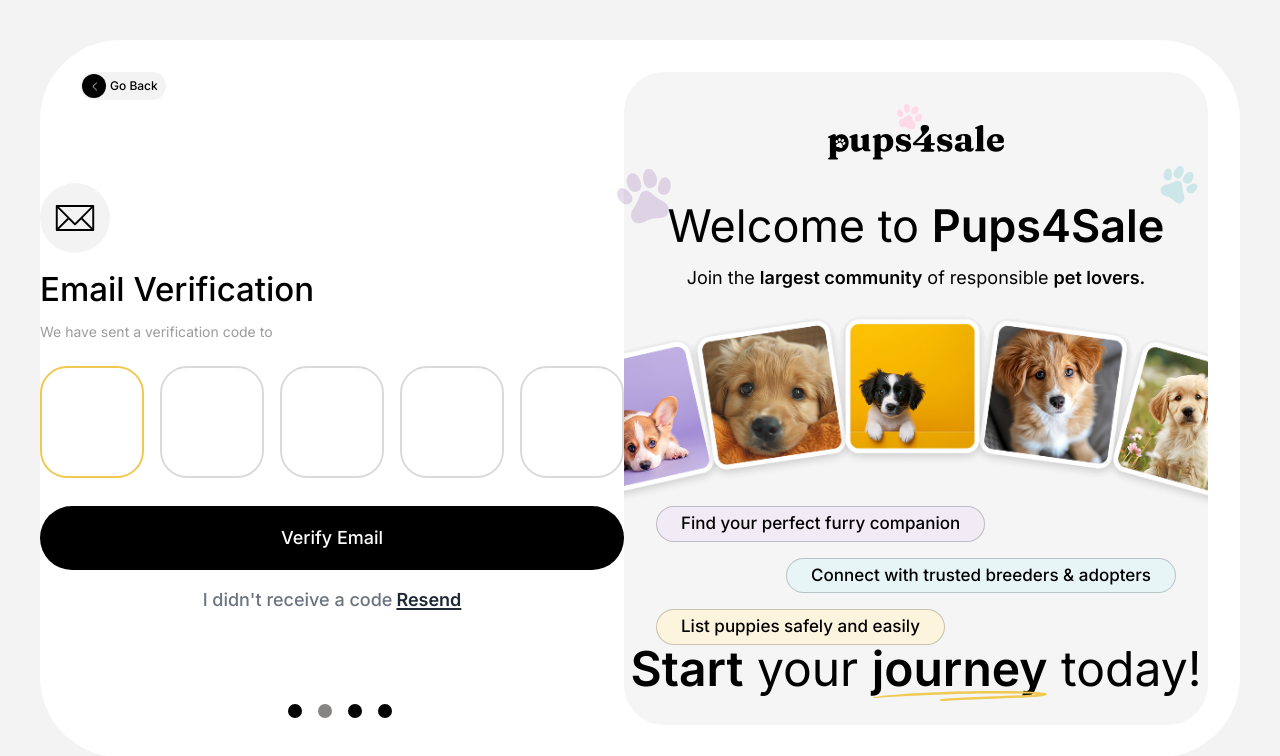
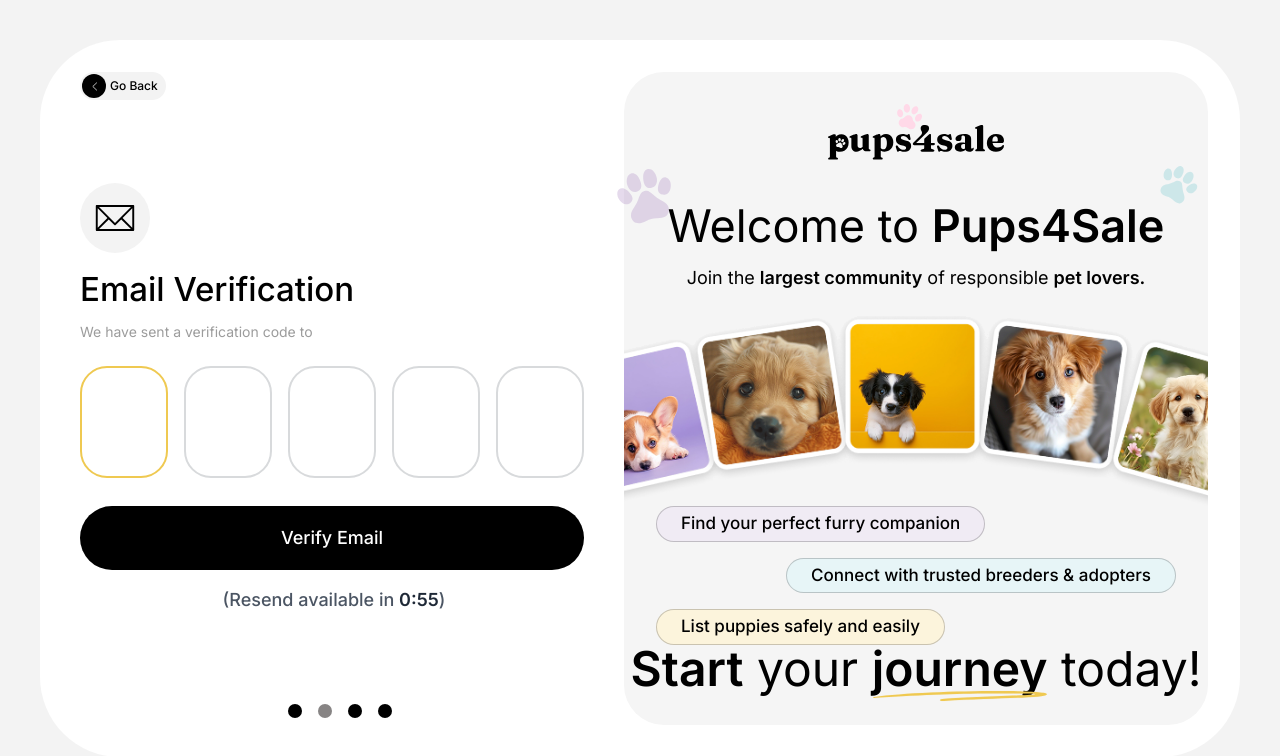
Before and after one commit to munish176081/next-frontend, a Next.js app: page /auth/verify-email in a window 1280 px wide. Shown: the top 756 px of the page. Built offline with nearby package versions, Linux system fonts and the light colour scheme; no server answers.

Commit message:
updated code with signin

```diff
--- a/app/(pages)/auth/verify-email/_components/verify-email-page.tsx
+++ b/app/(pages)/auth/verify-email/_components/verify-email-page.tsx
@@ -198,7 +198,7 @@
           </div>
         )}
 
-        <div className={`${noshow ? 'w-full mx-auto max-w-[600px]' : 'w-1/2'} h-full flex flex-col items-start text-xs max-md:w-full max-md:px-0 my-auto max-md:pt-4`}>
+        <div className={`${noshow ? 'w-full mx-auto max-w-[600px]' : 'w-1/2 px-10'} h-full flex flex-col items-start text-xs max-md:w-full max-md:px-0 my-auto max-md:pt-4`}>
           <div className="flex flex-col w-full my-auto">
             <span className="w-[70px] h-[70px] rounded-full bg-[#F3F3F3] flex items-center justify-center">
               <img src="/images/vectors/mail.svg" alt="Email icon" />
--- a/app/_components/header/profile-menu.tsx
+++ b/app/_components/header/profile-menu.tsx
@@ -84,7 +84,7 @@
     <Menu
       as="div"
       className={clsx(
-        "relative h-16 w-16 rounded-full bg-white shadow-card sm:h-14 sm:w-14",
+        "relative h-16 w-16 rounded-full bg-white sm:h-14 sm:w-14",
         className
       )}
     >
--- a/app/_config/validate-schema.ts
+++ b/app/_config/validate-schema.ts
@@ -25,9 +25,10 @@
     username: z
       .string()
       .min(1, { message: "Name is required." })
-      .regex(/^[a-zA-Z0-9]+$/, {
-        message: "Name must be alphanumeric.",
-      }),
+      // .regex(/^[a-zA-Z0-9]+$/, {
+      //   message: "Name must be alphanumeric.",
+      // })
+      ,
     email: z
       .string()
       .min(1, "The email is required.")
--- a/app/_hooks/use-resend-with-countdown.ts
+++ b/app/_hooks/use-resend-with-countdown.ts
@@ -1,6 +1,6 @@
 "use client";
 
-import { useState, useCallback } from "react";
+import { useState, useCallback, useEffect } from "react";
 import { parseAxiosError } from "@/_utils/parse-axios-error";
 
 interface UseResendWithCountdownProps {
@@ -17,8 +17,24 @@
   defaultCooldown = 60 // 1 minute default
 }: UseResendWithCountdownProps) {
   const [isPending, setIsPending] = useState(false);
-  const [cooldownSeconds, setCooldownSeconds] = useState(0);
+  const [cooldownSeconds, setCooldownSeconds] = useState(defaultCooldown); // Start with default cooldown
   const [error, setError] = useState<string | null>(null);
+
+  // Handle countdown timer
+  useEffect(() => {
+    if (cooldownSeconds <= 0) return;
+
+    const timer = setInterval(() => {
+      setCooldownSeconds((prev) => {
+        if (prev <= 1) {
+          return 0;
+        }
+        return prev - 1;
+      });
+    }, 1000);
+
+    return () => clearInterval(timer);
+  }, [cooldownSeconds]);
 
   const extractCooldownFromError = (errorMessage: string): number => {
     // Parse error messages like "Please wait 45 seconds before requesting another verification code"
@@ -45,8 +61,8 @@
     try {
       await onResend();
       onSuccess?.();
-      // Set a small cooldown even on success to prevent spam
-      setCooldownSeconds(5);
+      // Set the default cooldown after successful resend
+      setCooldownSeconds(defaultCooldown);
     } catch (err: any) {
       const parsedError = parseAxiosError(err);
       const errorMessage = parsedError?.message || "Something went wrong";
```
